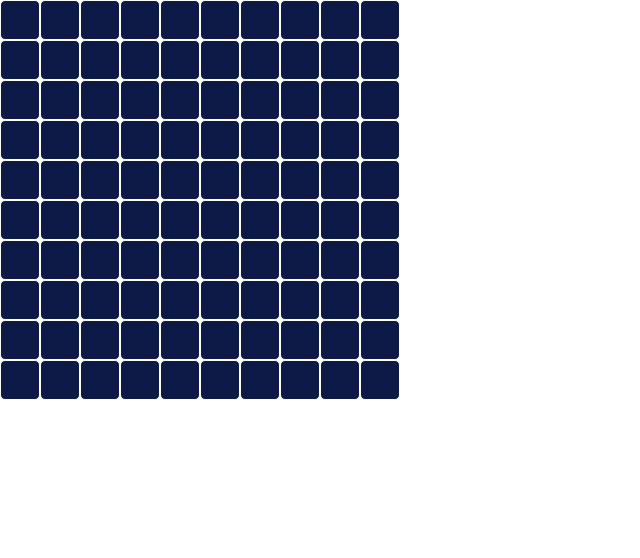
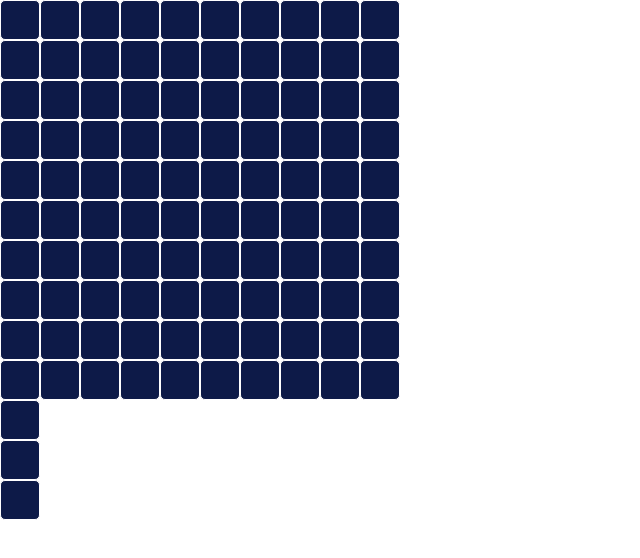
Before and after one commit to jeongye01/TSPuzzle, a website built with webpack: page public/index.html in a window 1280 px wide. Shown: the whole page, without its empty margins (0-640 px from the left). Built offline with nearby package versions, Linux system fonts and the light colour scheme.

Commit message:
feat:board  tile 좌표 지정

```diff
--- a/src/index.ts
+++ b/src/index.ts
@@ -1,29 +1,77 @@
 import  './styles/style.css';
-
-
-
-
-function render(){
 const root=document.getElementById('root')  as HTMLElement;
 
-  const onDragEnd=(e:any)=>{
-    console.log( e.target.style.backgroundColor);
-    e.target.style.backgroundColor="#ED1A25";
+function Board (){
+  const onDrop=(e)=>{
+    console.log(e.target.dataset);
+    e.target.classList.remove('tile-over')
+    e.target.classList.toggle('tile-filled')
+ }
+ const onDragOver=(e)=>{
+ e.preventDefault();
+ e.target.classList.add('tile-over')
+}
+const onDragLeave=(e)=>{
+  e.preventDefault();
+  e.target.classList.remove('tile-over')
  }
  // 10*10 크기의 보드생성
-  [1,1,1,1,1,1,1,1,1,1].forEach(()=>{
+ [1,1,1,1,1,1,1,1,1,1].forEach((_,row)=>{
    const rowContainer=document.createElement('div');
    rowContainer.setAttribute('class','row-container');
-    [1,1,1,1,1,1,1,1,1,1].forEach(()=>{
+   [1,1,1,1,1,1,1,1,1,1].forEach((_,col)=>{
 
      const tile=document.createElement('div');
+
      tile.setAttribute('class','tile');
-      tile.addEventListener("",onDragEnd);
+     tile.dataset.x=col+'';
+     tile.dataset.y=row+'';
+     tile.addEventListener("dragover",onDragOver);
+     tile.addEventListener( "dragleave",onDragLeave);
+     tile.addEventListener("drop",onDrop);
+
      rowContainer.appendChild(tile);
 
    });
    root.appendChild(rowContainer);
  });
+}
+function BlockTile (block:HTMLDivElement){
+
+  const tile=document.createElement('div');
+
+
+
+
+   tile.setAttribute('class','tile');
+  // tile.draggable=true
+  //  tile.addEventListener('drag',onDrag);
+
+   block.appendChild(tile);
+
+}
+function Block (){
+  const onDrag=(e)=>{
+    e.preventDefault();
+    console.log("block  drag",e.offsetY);
+  }
+ const block=document.createElement('div');
+
+ BlockTile(block);
+ BlockTile(block);
+ BlockTile(block);
+ block.draggable=true;
+ block.addEventListener("dragend",onDrag);
+
+root.appendChild(block);
+
+}
+
+
+function render(){
+
+  Board();
+  Block();
 
 
 }
--- a/src/styles/style.css
+++ b/src/styles/style.css
@@ -38,3 +38,9 @@ body {
     border-radius: 5px;
     border: 0.5px solid white;
 }
+.tile-filled {
+    background-color: var(--red);
+}
+.tile-over {
+    background-color: green;
+}
```
Lines whose indentation alone changed are shown as unchanged.
